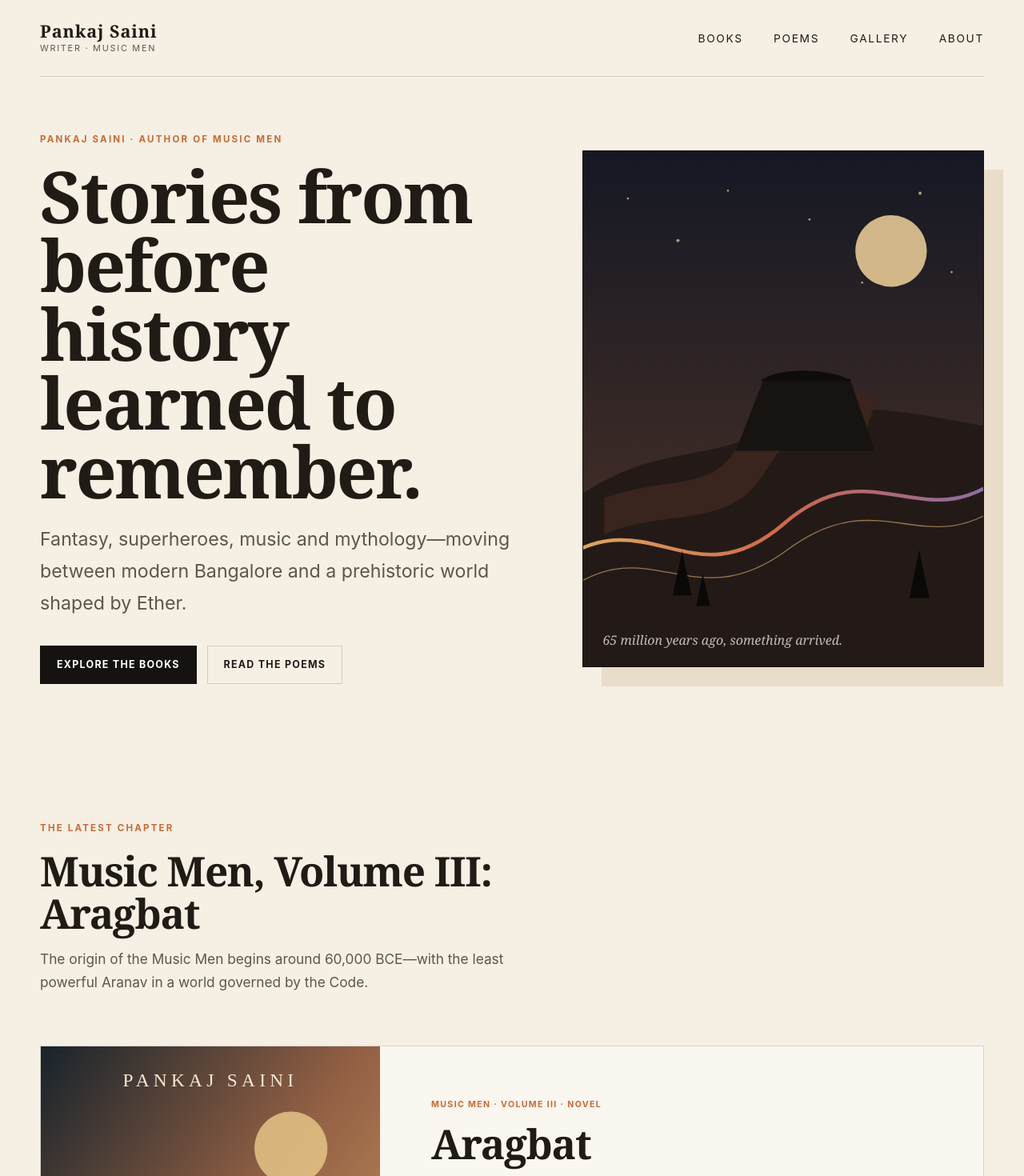
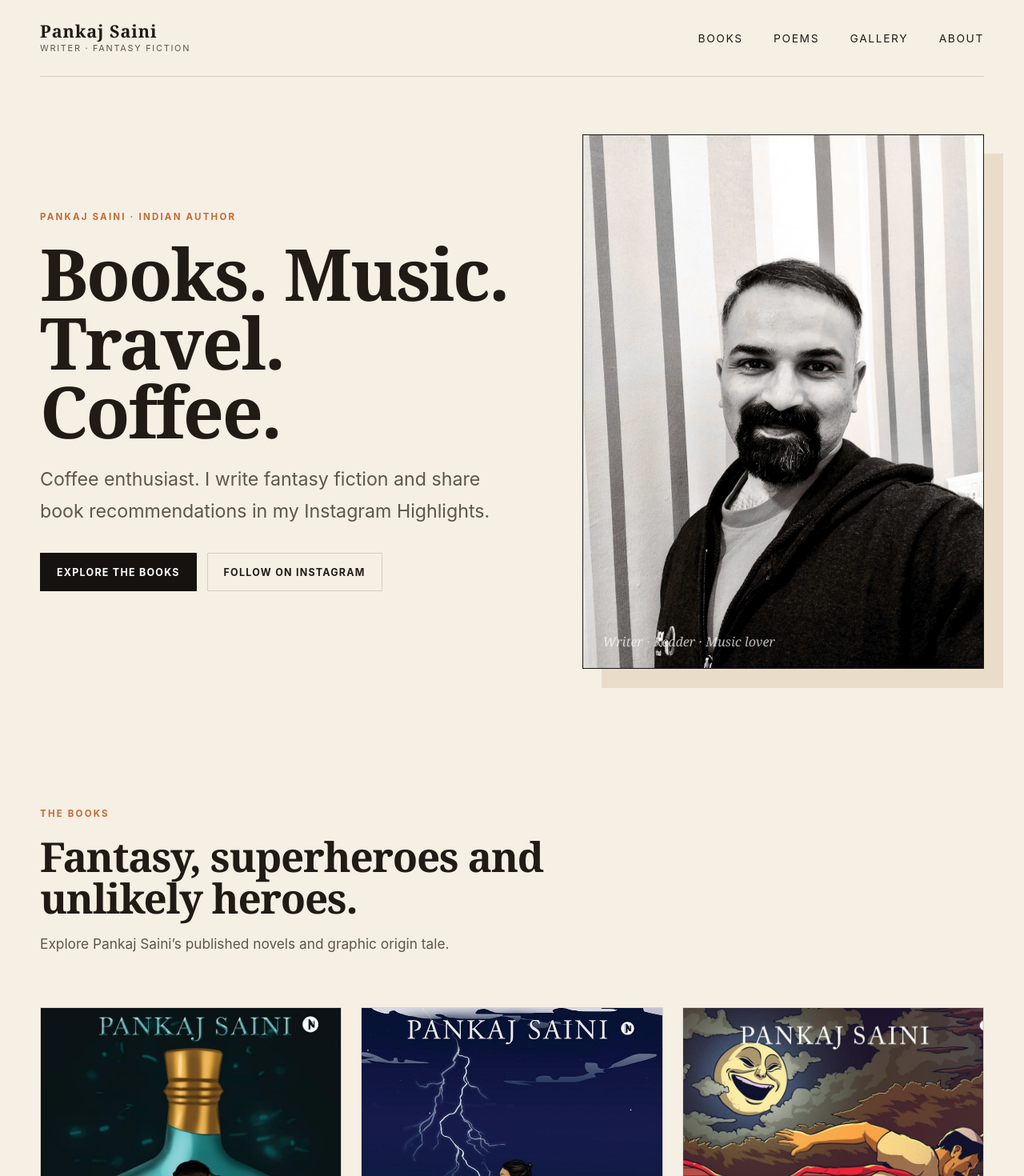
Before and after one commit to sainipankaj1187/booksbypankajsaini, a React (Vite) app: page / in a window 1280 px wide. Shown: the top 1470 px of the page at 80% size. Built offline with nearby package versions, Linux system fonts and the light colour scheme.

Commit message:
Simplify homepage and add Instagram bio

```diff
--- a/index.html
+++ b/index.html
@@ -3,23 +3,23 @@
   <head>
     <meta charset="UTF-8" />
     <meta name="viewport" content="width=device-width, initial-scale=1.0" />
-    <meta name="description" content="Fantasy, superheroes, music and stories from before history learned to remember." />
+    <meta name="description" content="Pankaj Saini is an Indian fantasy author, music lover, traveller and coffee enthusiast." />
     <meta name="keywords" content="Pankaj Saini, Indian author, fantasy fiction, superhero fiction, Indian superheroes, Music Men, Badoga, Marbella, Ambakvid, Aragbat" />
     <meta name="author" content="Pankaj Saini" />
     <meta name="robots" content="index, follow, max-image-preview:large" />
     <meta name="theme-color" content="#15120f" />
     <meta property="og:type" content="website" />
-    <meta property="og:title" content="Pankaj Saini — Author of the Music Men series" />
-    <meta property="og:description" content="Fantasy, superheroes, music and stories from before history learned to remember." />
+    <meta property="og:title" content="Pankaj Saini — Indian Fantasy Author" />
+    <meta property="og:description" content="Books, music, travel and fantasy fiction by Pankaj Saini." />
     <meta property="og:site_name" content="Pankaj Saini" />
     <meta property="og:locale" content="en_IN" />
     <meta name="twitter:card" content="summary" />
-    <meta name="twitter:title" content="Pankaj Saini — Author of the Music Men series" />
-    <meta name="twitter:description" content="Fantasy, superheroes, music and stories from before history learned to remember." />
+    <meta name="twitter:title" content="Pankaj Saini — Indian Fantasy Author" />
+    <meta name="twitter:description" content="Books, music, travel and fantasy fiction by Pankaj Saini." />
     <link rel="icon" href="/favicon.svg" type="image/svg+xml" />
-    <title>Pankaj Saini — Author of the Music Men series</title>
+    <title>Pankaj Saini — Indian Fantasy Author</title>
     <script type="application/ld+json">
-      {"@context":"https://schema.org","@type":"Person","name":"Pankaj Saini","jobTitle":"Author","description":"Indian author of the Music Men fantasy and superhero fiction series.","sameAs":["https://www.instagram.com/pankajsaini1187/"],"knowsAbout":["Fantasy fiction","Superhero fiction","Graphic novels","Music Men"]}
+      {"@context":"https://schema.org","@type":"Person","name":"Pankaj Saini","jobTitle":"Author","description":"Indian author of fantasy and superhero fiction.","sameAs":["https://www.instagram.com/pankajsaini1187/"],"knowsAbout":["Fantasy fiction","Superhero fiction","Graphic novels","Books","Music"]}
     </script>
   </head>
   <body data-page="home">
--- a/src/components/Layout.tsx
+++ b/src/components/Layout.tsx
@@ -15,7 +15,7 @@
       <header className="site-header">
         <a className="wordmark" href="/" aria-label="Pankaj Saini, home">
           <span>Pankaj Saini</span>
-          <small>Writer · Music Men</small>
+          <small>Writer · Fantasy Fiction</small>
         </a>
         <nav className="site-nav" aria-label="Main navigation">
           {navItems.map((item) => (
@@ -33,7 +33,7 @@
       <footer className="site-footer">
         <div>
           <strong>Pankaj Saini</strong>
-          <p>Fantasy, superheroes, music and stories from before history learned to remember.</p>
+          <p>Books, music, travel and fantasy fiction.</p>
         </div>
         <div className="footer-links" aria-label="Footer navigation">
           <a href="/books/">Books</a>
--- a/src/pages/HomePage.tsx
+++ b/src/pages/HomePage.tsx
@@ -1,43 +1,33 @@
 import { BookCard } from '../components/BookCard';
 import { SectionHeading, SiteLayout } from '../components/Layout';
-import { bookBySlug, books } from '../data/books';
+import { books } from '../data/books';
 
 export function HomePage() {
-  const aragbat = bookBySlug.aragbat;
   return (
     <SiteLayout page="home">
       <section className="hero section-shell">
         <div className="hero__copy">
-          <p className="eyebrow">Pankaj Saini · Author of Music Men</p>
-          <h1>Stories from before history learned to remember.</h1>
+          <p className="eyebrow">Pankaj Saini · Indian author</p>
+          <h1>Books. Music. Travel. Coffee.</h1>
           <p className="hero__lede">
-            Fantasy, superheroes, music and mythology—moving between modern Bangalore and a prehistoric world shaped by Ether.
+            Coffee enthusiast. I write fantasy fiction and share book recommendations in my Instagram Highlights.
           </p>
           <div className="button-row">
             <a className="button" href="/books/">Explore the books</a>
-            <a className="button button--ghost" href="/universe/">Read the poems</a>
+            <a className="button button--ghost" href="https://www.instagram.com/pankajsaini1187/" target="_blank" rel="noopener noreferrer">Follow on Instagram</a>
           </div>
         </div>
         <div className="hero__art" aria-hidden="true">
-          <img src="/images/hero-landscape.svg" alt="" />
-          <p>65 million years ago, something arrived.</p>
+          <img src="/images/pankaj-saini-portrait.jpg" alt="" />
+          <p>Writer · Reader · Music lover</p>
         </div>
       </section>
 
       <section className="section-shell section-block">
         <SectionHeading
-          eyebrow="The latest chapter"
-          title="Music Men, Volume III: Aragbat"
-          copy="The origin of the Music Men begins around 60,000 BCE—with the least powerful Aranav in a world governed by the Code."
-        />
-        <BookCard book={aragbat} featured />
-      </section>
-
-      <section className="section-shell section-block">
-        <SectionHeading
           eyebrow="The books"
-          title="One universe. Different ages. Unlikely heroes."
-          copy="Begin with modern-day superheroes, step sideways into a graphic origin tale, then travel back to the distant beginning."
+          title="Fantasy, superheroes and unlikely heroes."
+          copy="Explore Pankaj Saini’s published novels and graphic origin tale."
         />
         <div className="book-grid">
           {books.filter((book) => book.slug !== 'aragbat').map((book) => <BookCard key={book.slug} book={book} />)}
@@ -45,27 +35,12 @@
         <p className="centered-action"><a className="text-link" href="/books/">View the complete reading order <span aria-hidden="true">→</span></a></p>
       </section>
 
-      <section className="universe-teaser">
-        <div className="section-shell universe-teaser__inner">
-          <div>
-            <p className="eyebrow">Inside the universe</p>
-            <h2>Ether remembers what history forgets.</h2>
-          </div>
-          <div className="feature-list">
-            <article><span>01</span><h3>The Blobs</h3><p>Ether-aware entities that arrive on Earth and alter the course of life.</p></article>
-            <article><span>02</span><h3>The Aranavs</h3><p>A prehistoric species capable of being possessed—and of channelling Ether.</p></article>
-            <article><span>03</span><h3>The Code</h3><p>A law meant to restrain magic, unnatural experiments and interference with evolution.</p></article>
-          </div>
-          <a className="button button--light" href="/universe/">Read the poems</a>
-        </div>
-      </section>
-
       <section className="section-shell section-block author-strip">
         <div className="author-mark" aria-hidden="true">PS</div>
         <div>
           <p className="eyebrow">About the writer</p>
-          <h2>A technologist by profession. A storyteller by compulsion.</h2>
-          <p>Pankaj Saini is a Bangalore-based writer whose work brings together fantasy, music, Indian urban life, prehistory and superhero fiction.</p>
+          <h2>Fantasy writer. Music lover. Coffee enthusiast.</h2>
+          <p>Pankaj writes fantasy fiction and shares books, music, travel and reading recommendations.</p>
           <a className="text-link" href="/about/">Read the full biography <span aria-hidden="true">→</span></a>
         </div>
       </section>
--- a/src/styles/global.css
+++ b/src/styles/global.css
@@ -91,15 +91,7 @@
 .book-card--featured .book-card__body h3 { font-size: clamp(2rem, 4vw, 4rem); }
 .status-chip, .theme-list span { display: inline-flex; padding: .45rem .7rem; border: 1px solid var(--line); font-size: .68rem; letter-spacing: .09em; text-transform: uppercase; }
 
-.universe-teaser { background: var(--night); color: white; }
-.universe-teaser__inner { padding-block: clamp(4rem, 9vw, 8rem); }
-.universe-teaser h2 { max-width: 720px; }
-.universe-teaser p { color: #cbbdac; }
-.feature-list { display: grid; grid-template-columns: repeat(3, 1fr); border-top: 1px solid rgba(255,255,255,.18); border-bottom: 1px solid rgba(255,255,255,.18); margin: 3rem 0; }
-.feature-list article { padding: 2.3rem 2rem 2.3rem 0; }
-.feature-list article + article { border-left: 1px solid rgba(255,255,255,.18); padding-left: 2rem; }
-.feature-list span, .lore-number { color: var(--ember-bright); font-size: .72rem; letter-spacing: .18em; }
-.feature-list h3 { margin: 1.8rem 0 .7rem; }
+.lore-number { color: var(--ember-bright); font-size: .72rem; letter-spacing: .18em; }
 
 .author-strip { display: grid; grid-template-columns: 180px minmax(0, 1fr); gap: clamp(2rem, 6vw, 5rem); align-items: center; }
 .author-mark, .about-portrait { display: grid; place-items: center; aspect-ratio: 1; background: var(--paper-deep); border-radius: 50%; font: 600 3.8rem/1 var(--serif); color: var(--ember); border: 1px solid var(--line); }
@@ -179,8 +171,6 @@
   .book-grid { grid-template-columns: repeat(2, minmax(0, 1fr)); }
   .poem-grid { grid-template-columns: repeat(2, minmax(0, 1fr)); }
   .book-card--featured { grid-template-columns: minmax(210px, .7fr) minmax(0, 1.3fr); }
-  .feature-list { grid-template-columns: 1fr; }
-  .feature-list article + article { border-left: 0; border-top: 1px solid rgba(255,255,255,.18); padding-left: 0; }
   .book-content-grid, .about-grid, .world-panel { grid-template-columns: 1fr; }
   .path-cards { grid-template-columns: repeat(2, 1fr); }
 }
@@ -197,7 +187,6 @@
   .book-card--featured { grid-template-columns: 1fr; }
   .book-card--featured .book-card__cover { max-height: none; }
   .author-strip { grid-template-columns: 100px 1fr; }
-  .feature-list article { padding: 1.7rem 0; }
   .reading-order { align-items: flex-start; flex-direction: column; }
   .reading-order ol { gap: .7rem 1.2rem; }
   .timeline li { grid-template-columns: 45px 1fr; gap: 1rem; }
```
